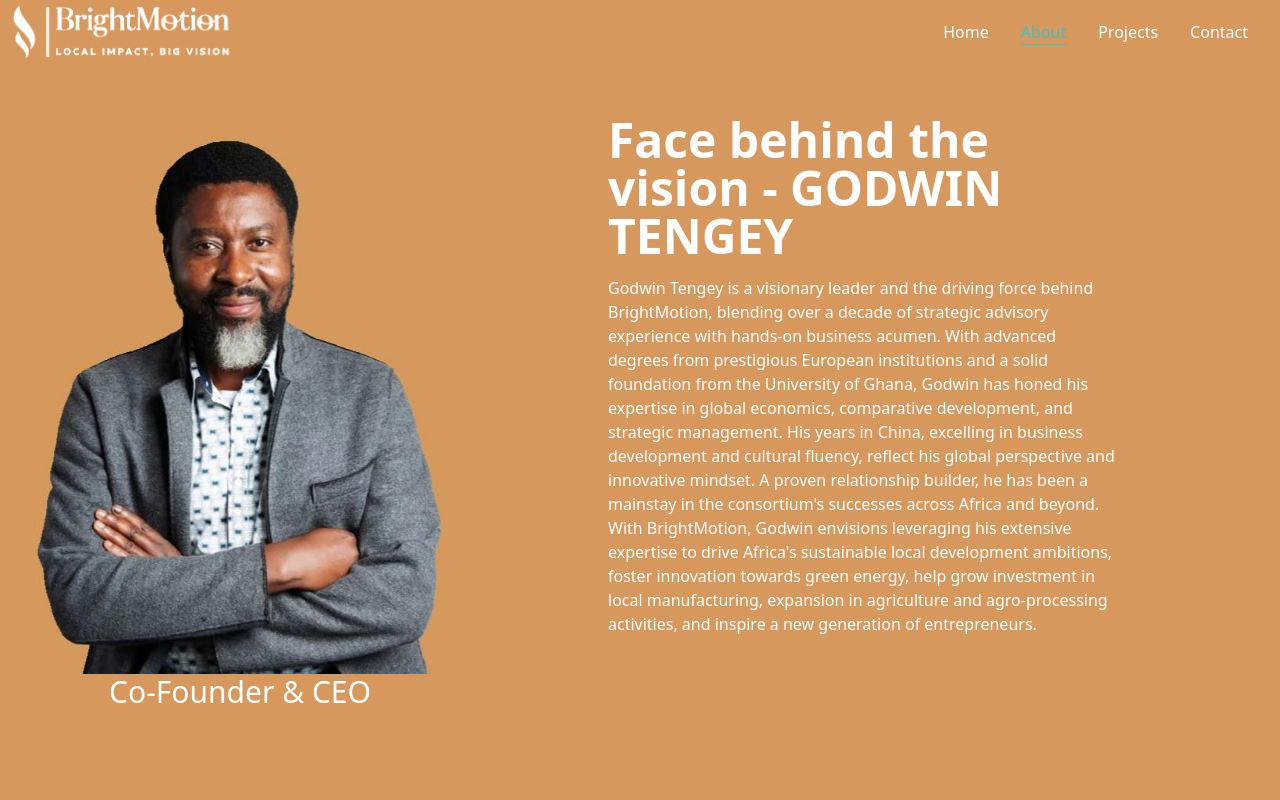
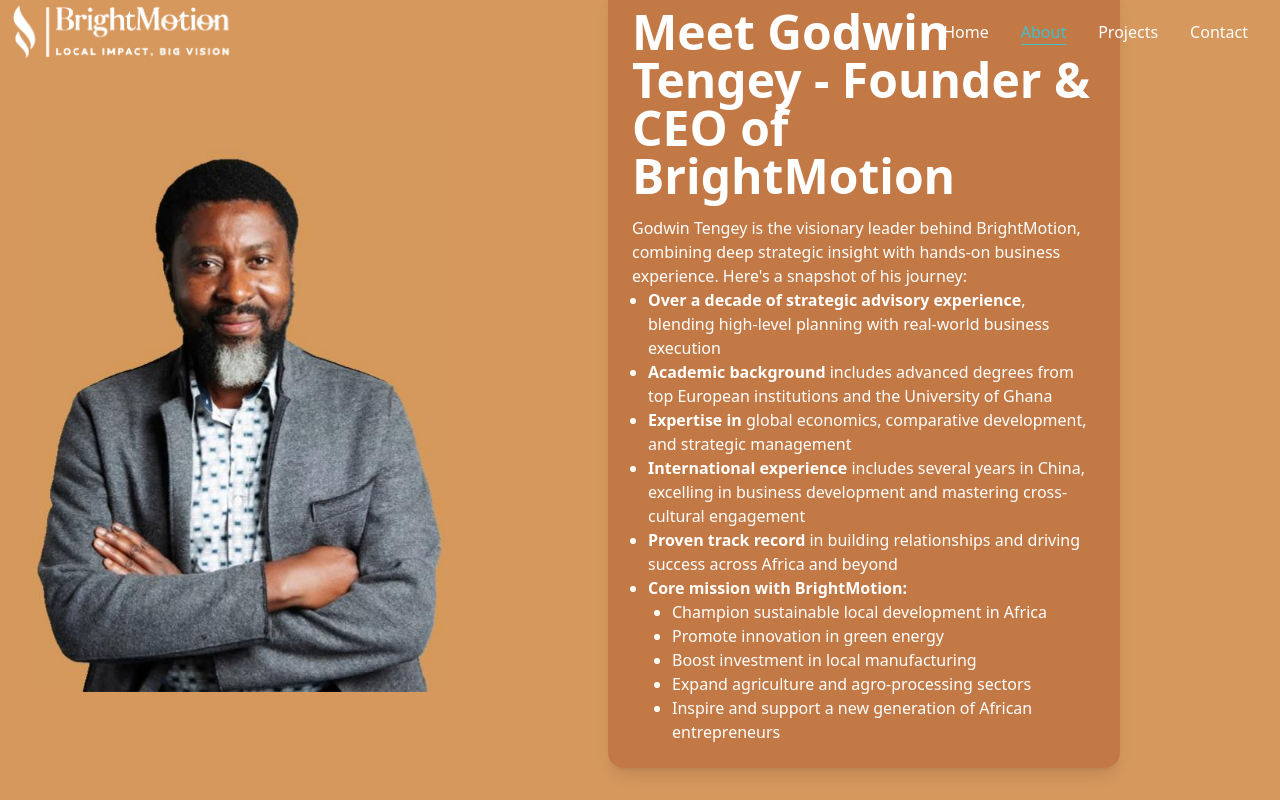
Before and after one commit to Sparkplug84/bright-motion-ventures, a Vue app: page /about in a window 1280 px wide. Shown: the top 800 px of the page. Built offline with nearby package versions, Linux system fonts and the light colour scheme; grey boxes are pictures that could not be loaded.

Commit message:
changes to the about page

```diff
--- a/src/views/AboutPage.vue
+++ b/src/views/AboutPage.vue
@@ -3,26 +3,31 @@
 <template>
   <div>
     <div
-      class="sm:flex sm:h-screen sm:w-screen items-center"
+      class="lg:flex lg:h-screen lg:w-screen items-center"
       style="background-color: rgb(214, 152, 93)"
     >
       <div
-        class="opacity-0 animate-fadeInLeft animation-delay-1s w-full sm:w-1/2 lg:w-1/3 mb-8 ml-0 sm:ml-8 pt-12"
+        class="opacity-0 animate-fadeInLeft animation-delay-1s w-full lg:w-1/2 lg:w-1/3 mb-8 ml-0 sm:ml-8 pt-12"
       >
         <!-- <img src="../assets/images/Godwin6.jpg" alt="" class="hidden h-auto w-full sm:block" /> -->
         <!-- <img src="../assets/images/Godwin7.jpg" alt="" class="sm:hidden h-auto w-full block" /> -->
         <img src="../assets/images/Godwin7.jpg" alt="" class="h-auto w-full" />
-        <p class="text-3xl text-white text-center">Co-Founder & CEO</p>
+        <!-- <p class="text-3xl text-white text-center">Co-Founder & CEO</p> -->
       </div>
+      <!-- <div
+        class="h-full w-full lg:w-1/2 lg:w-2/3 text-white flex flex-col justify-center text-bs/7 lg:text-lg"
+      > -->
       <div
         class="h-full w-full sm:w-1/2 lg:w-2/3 text-white flex flex-col justify-center animate-fadeInRight animation-delay-1s text-bs/7 opacity-0 lg:text-lg"
       >
-        <div class="mx-8 xl:mx-40 2xl:mx-60 mb-12">
-          <p class="text-3xl lg:text-5xl font-semibold mb-4 text-center sm:text-left">
-            Face behind the vision - GODWIN TENGEY
+        <div
+          class="mx-8 xl:mx-40 2xl:mx-60 mb-12 bg-orange-800/30 rounded-2xl p-6 backdrop-blur-sm shadow-lg"
+        >
+          <p class="text-3xl lg:text-5xl font-semibold mb-4 sm:text-left">
+            Meet Godwin Tengey - Founder & CEO of BrightMotion
           </p>
-          <p class="text-sm md:text-base">
-            Godwin Tengey is a visionary leader and the driving force behind BrightMotion, blending
+          <div class="text-sm md:text-base">
+            <!-- Godwin Tengey is a visionary leader and the driving force behind BrightMotion, blending
             over a decade of strategic advisory experience with hands-on business acumen. With
             advanced degrees from prestigious European institutions and a solid foundation from the
             University of Ghana, Godwin has honed his expertise in global economics, comparative
@@ -33,8 +38,42 @@
             expertise to drive Africa's sustainable local development ambitions, foster innovation
             towards green energy, help grow investment in local manufacturing, expansion in
             agriculture and agro-processing activities, and inspire a new generation of
-            entrepreneurs.
-          </p>
+            entrepreneurs. -->
+            Godwin Tengey is the visionary leader behind BrightMotion, combining deep strategic
+            insight with hands-on business experience. Here's a snapshot of his journey:
+            <ul class="list-disc ml-4">
+              <li>
+                <b>Over a decade of strategic advisory experience</b>, blending high-level planning
+                with real-world business execution
+              </li>
+              <li>
+                <b>Academic background</b> includes advanced degrees from top European institutions
+                and the University of Ghana
+              </li>
+              <li>
+                <b>Expertise in</b> global economics, comparative development, and strategic
+                management
+              </li>
+              <li>
+                <b>International experience</b> includes several years in China, excelling in
+                business development and mastering cross-cultural engagement
+              </li>
+              <li>
+                <b>Proven track record</b> in building relationships and driving success across
+                Africa and beyond
+              </li>
+              <li>
+                <b>Core mission with BrightMotion:</b>
+                <ul class="list-disc ml-6">
+                  <li>Champion sustainable local development in Africa</li>
+                  <li>Promote innovation in green energy</li>
+                  <li>Boost investment in local manufacturing</li>
+                  <li>Expand agriculture and agro-processing sectors</li>
+                  <li>Inspire and support a new generation of African entrepreneurs</li>
+                </ul>
+              </li>
+            </ul>
+          </div>
         </div>
       </div>
     </div>
@@ -44,13 +83,13 @@
       <div
         class="absolute flex inset-0 items-center justify-center md:justify-start md:ml-[10%] lg:ml-[25%] text-white"
       >
-        <div class="m-8">
+        <div class="m-8 bg-blue-500/40 rounded-2xl p-6 backdrop-blur-sm shadow-lg">
           <p
-            class="max-w-60 md:max-w-xl lg:max-w-2xl text-3xl md:text-3xl lg:text-5xl mb-6 font-semibold opacity-0 animate-fadeInLeft animation-delay-1s"
+            class="max-w-60 md:max-w-xl lg:max-w-2xl text-3xl md:text-3xl lg:text-5xl mb-6 font-semibold ml-6"
           >
             Who are we?
           </p>
-          <p class="md:max-w-xl opacity-0 animate-fadeInRight animation-delay-1s">
+          <p class="md:max-w-xl">
             BrightMotion Ventures, based in Ghana, collaborates with private international partners
             from the US, China, and beyond, spanning all sectors. Our mission is to drive impactful
             change by integrating global expertise with local opportunities, fostering socioeconomic
```
Also changed, not shown: 9 other files (tests, documents, lock files or other folders).
